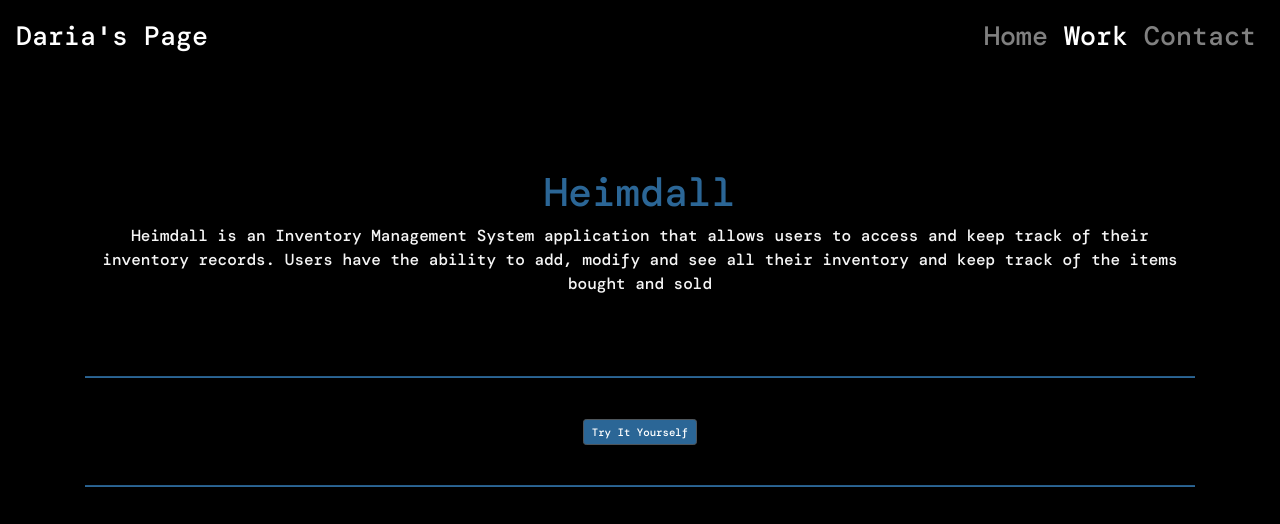
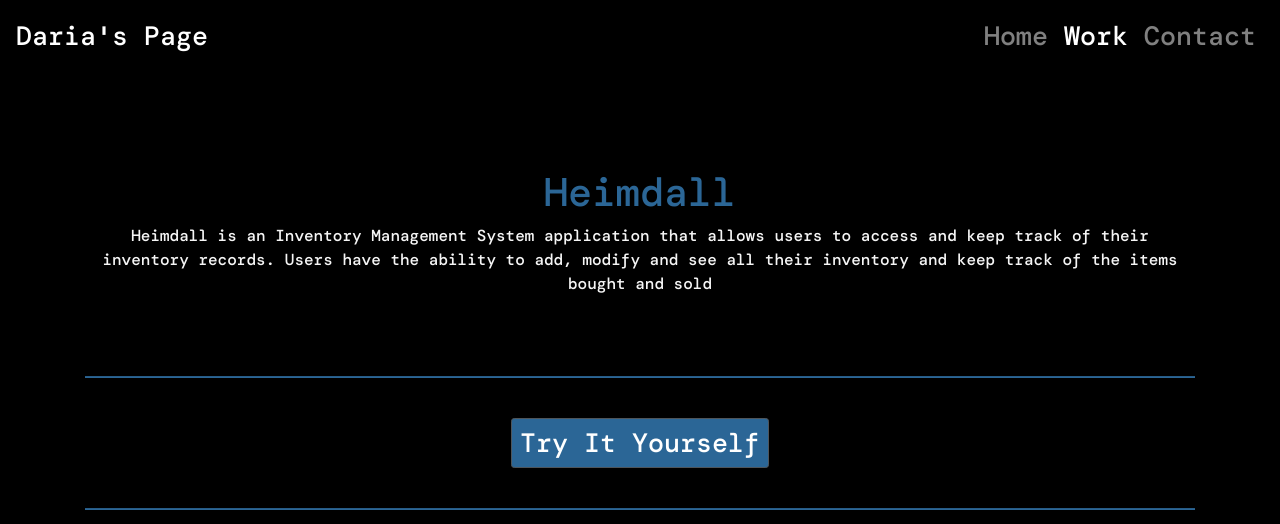
Before and after one commit to edithdaria/Personal-Portfolio, a website: page public/views/heimdall.html in a window 1280 px wide. Shown: the top 524 px of the page. Drawn offline with nearby package versions, Linux system fonts and the light colour scheme.

Commit message:
try it yourself fixed heimdall

```diff
--- a/public/css/heimdall.css
+++ b/public/css/heimdall.css
@@ -45,5 +45,5 @@ i {
 
 .btn-try {
     background-color: rgb(43, 102, 150)!important;
-    font-size: .67em;
+
 }
```
